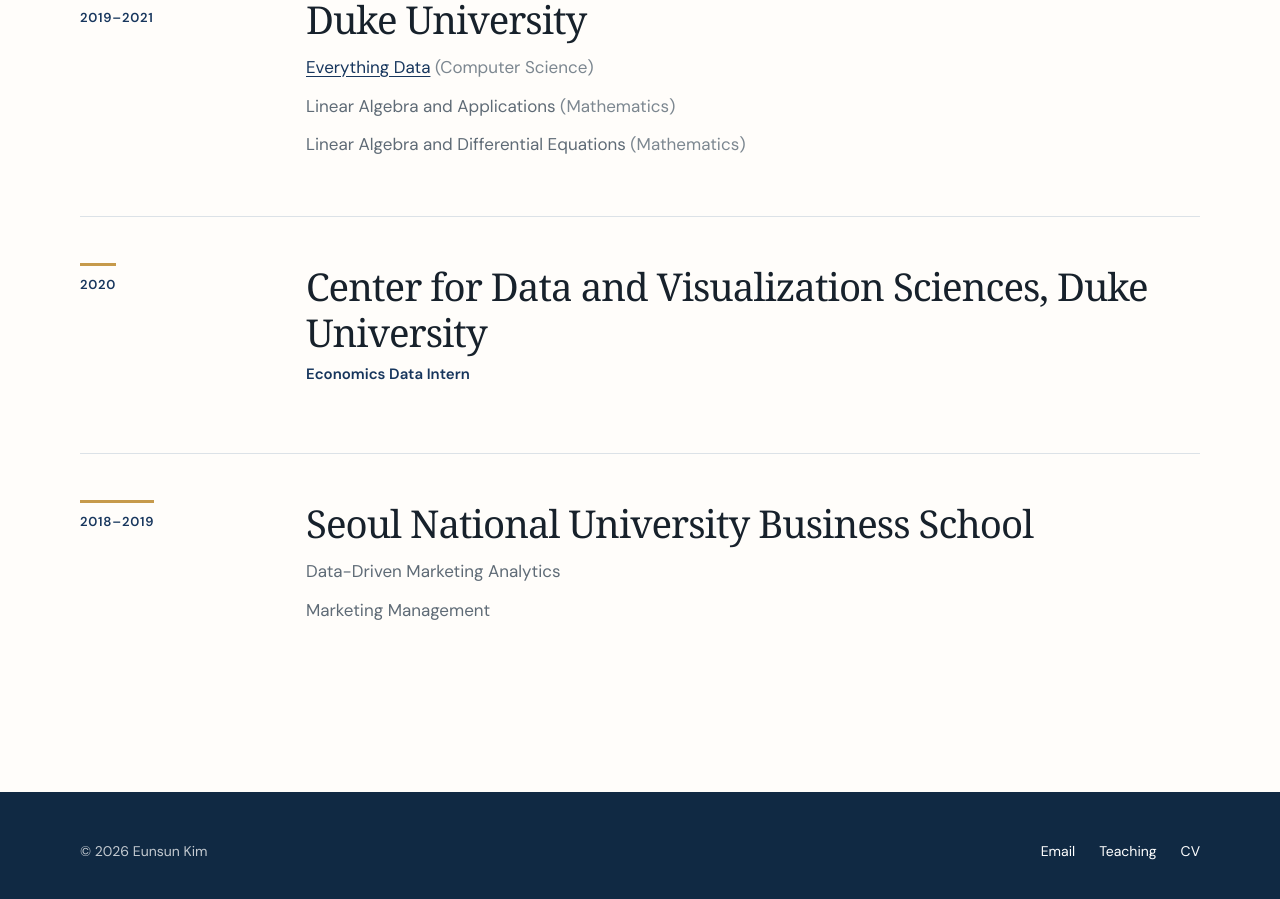
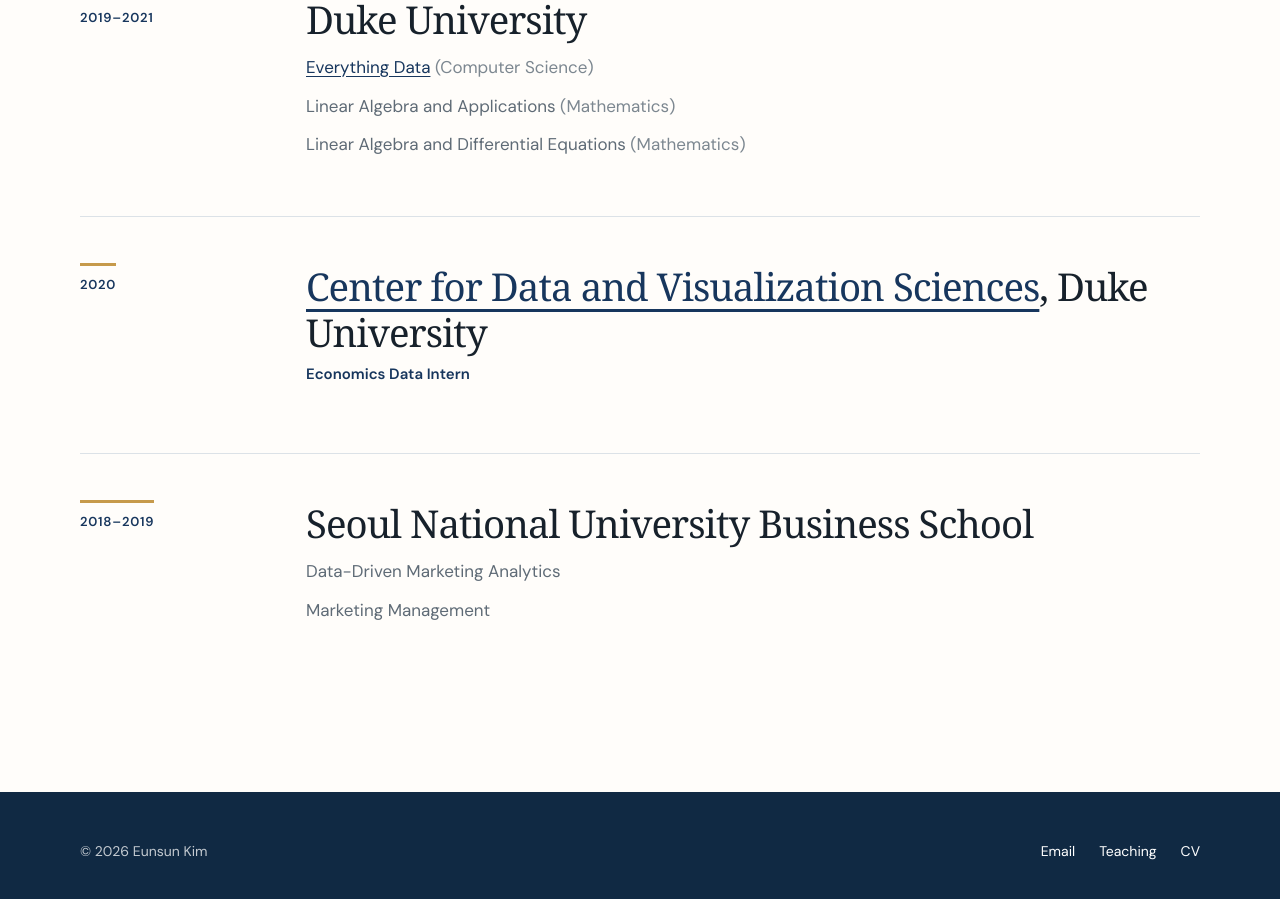
Before and after one commit to eskim14/eskim14.github.io, a Jekyll site: the page built from teaching.md, in a window 1280 px wide and 900 px high, scrolled down 680 px. Built offline with Jekyll 4.4.1, drawn with Linux system fonts in a browser that asks for light colours; some web fonts are replaced; part of the change alters nothing that is shown.

```diff
--- a/teaching.md
+++ b/teaching.md
@@ -38,7 +38,7 @@ permalink: /teaching/
   <article class="teaching-entry">
     <div class="teaching-entry__meta"><span>2020</span></div>
     <div class="teaching-entry__content">
-      <h2>Center for Data and Visualization Sciences, Duke University</h2>
+      <h2><a href="https://library.duke.edu/data/about">Center for Data and Visualization Sciences</a>, Duke University</h2>
       <p class="teaching-entry__role">Economics Data Intern</p>
     </div>
   </article>
```
